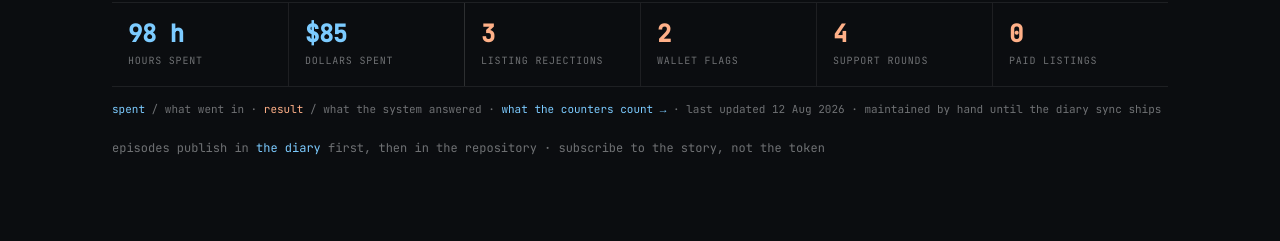
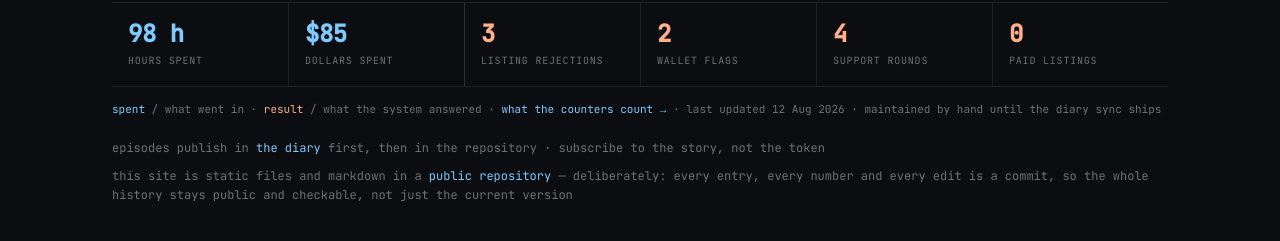
Before and after one commit to bykovas/byko, a plain HTML site: page website/index.html in a window 1280 px wide. Shown: the part 1979-2220 px from the top of the page. Drawn offline with Linux system fonts and the light colour scheme; no server answers.

Commit message:
State the static-files-in-git choice on the home page
A mono note in the diary section: the site is static files and
markdown in a public repository on purpose — every entry, number and
edit is a commit, so the whole history is checkable, not just the
current version.

Co-Authored-By: Claude Fable 5 <noreply@anthropic.com>

```diff
--- a/website/index.html
+++ b/website/index.html
@@ -425,6 +425,7 @@ footer{margin-top:96px;border-top:1px solid var(--line);padding:32px 0 48px}
 <!-- diary:begin -->
 <!-- diary:end -->
     <p style="font-family:'JetBrains Mono',monospace;font-size:12px;color:var(--muted);margin:20px 0 0">episodes publish in <a href="diary.html">the diary</a> first, then in the repository · subscribe to the story, not the token</p>
+    <p style="font-family:'JetBrains Mono',monospace;font-size:12px;color:var(--muted);margin:10px 0 0">this site is static files and markdown in a <a href="https://github.com/bykovas/byko" target="_blank" rel="noopener">public repository</a> — deliberately: every entry, every number and every edit is a commit, so the whole history stays public and checkable, not just the current version</p>
   </div>
 </section>
 
```
